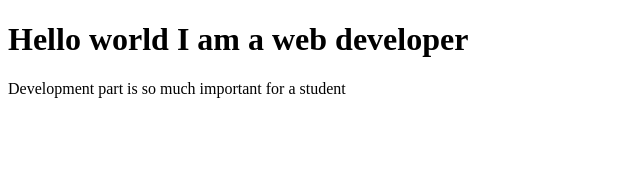
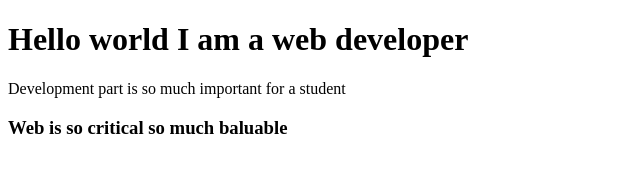
Before and after one commit to Kowser-Habib/kowser, a plain HTML site: page index.html in a window 1280 px wide. Shown: the whole page, without its empty margins (0-640 px from the left). Drawn offline with Linux system fonts and the light colour scheme.

Commit message:
h3 correction

```diff
--- a/index.html
+++ b/index.html
@@ -8,6 +8,6 @@
 <body>
     <h1>Hello world I am a web developer</h1>
     <p>Development part is so much important for a student</p>
-
+    <h3>Web is so critical so much baluable</h3>
 </body>
 </html>
```
